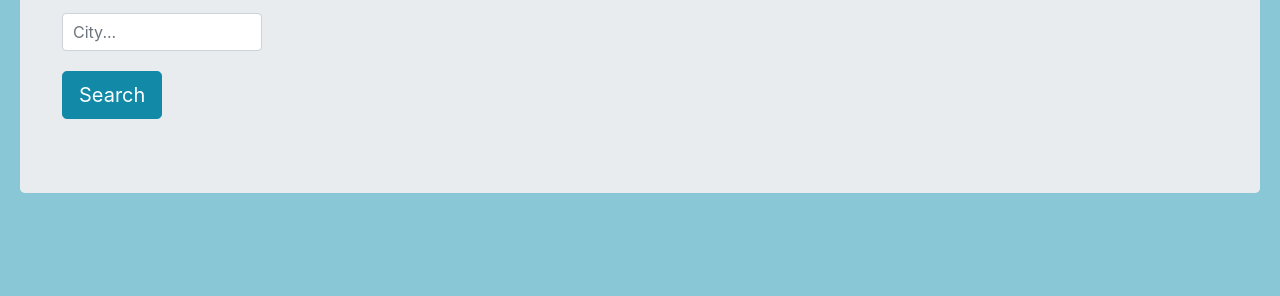
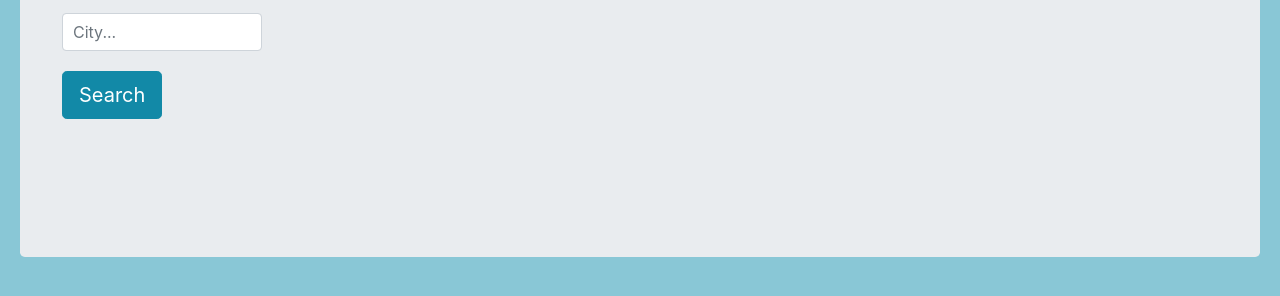
Before and after one commit to justasdaugintis/Get-Weather-App, a plain HTML site: page index.html in a window 1280 px wide. Shown: the part 192-488 px from the top of the page. Drawn offline with nearby package versions, Linux system fonts and the light colour scheme.

Commit message:
a little change

```diff
--- a/index.html
+++ b/index.html
@@ -17,17 +17,13 @@
         <input type="text" name="input" id="input" class="form-control" placeholder="City...">
         <h3 id="error"></h3>
         <a class="btn btn-primary btn-lg " id="submit" href="#" role="button" ;>Search</a>
-      </div>
         <div class="container">
             <div class="row title">
                 <h2 id="city"></h2>
                 <h2 id="temperature"></h2>
-
-        </div>
-        <div class="row">
-            <h3 id="cloudiness"></h3>
                 <img id="pic" src="" >
             </div>
+
             <div class="row info">
 
                 <h3 id="humidity"></h3>
@@ -36,6 +32,8 @@
 
             </div>
         </div>
+      </div>
+
 
 
  <script src="script.js"></script>
--- a/script.js
+++ b/script.js
@@ -36,7 +36,7 @@ getWeather = () => {
                         if (data) {
 // displaying some parameters
                                 name.innerHTML = data.city.name + ", " + data.city.country
-                                cloudiness.innerHTML = data.list[0].weather[0].description;
+                                //cloudiness.innerHTML = data.list[0].weather[0].description;
                                 temperature.innerHTML = Math.floor(data.list[0].main.temp) + "°C"
                                 humidity.innerHTML = "Humidity: " + data.list[0].main.humidity + "%"
 
--- a/styles.css
+++ b/styles.css
@@ -15,6 +15,7 @@ body{
 .info {
     display: flex;
     flex-direction: column;
+    margin-left: 20px;
 }
 
 .btn {
@@ -25,3 +26,7 @@ body{
 #error {
 color: red;
 }
+.container {
+    display: flex;
+    justify-content: center;
+}
```
Also changed, not shown: 1 other file. Lines whose indentation alone changed are shown as unchanged.
